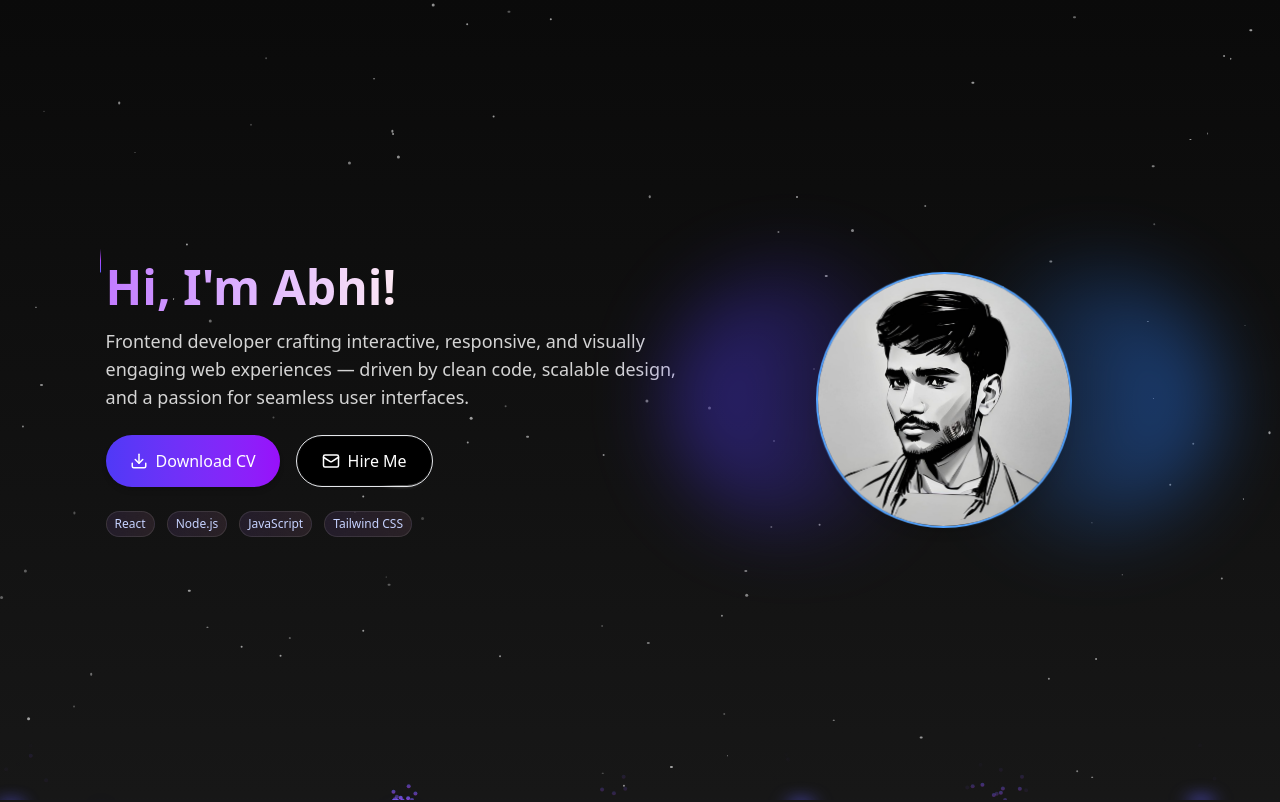
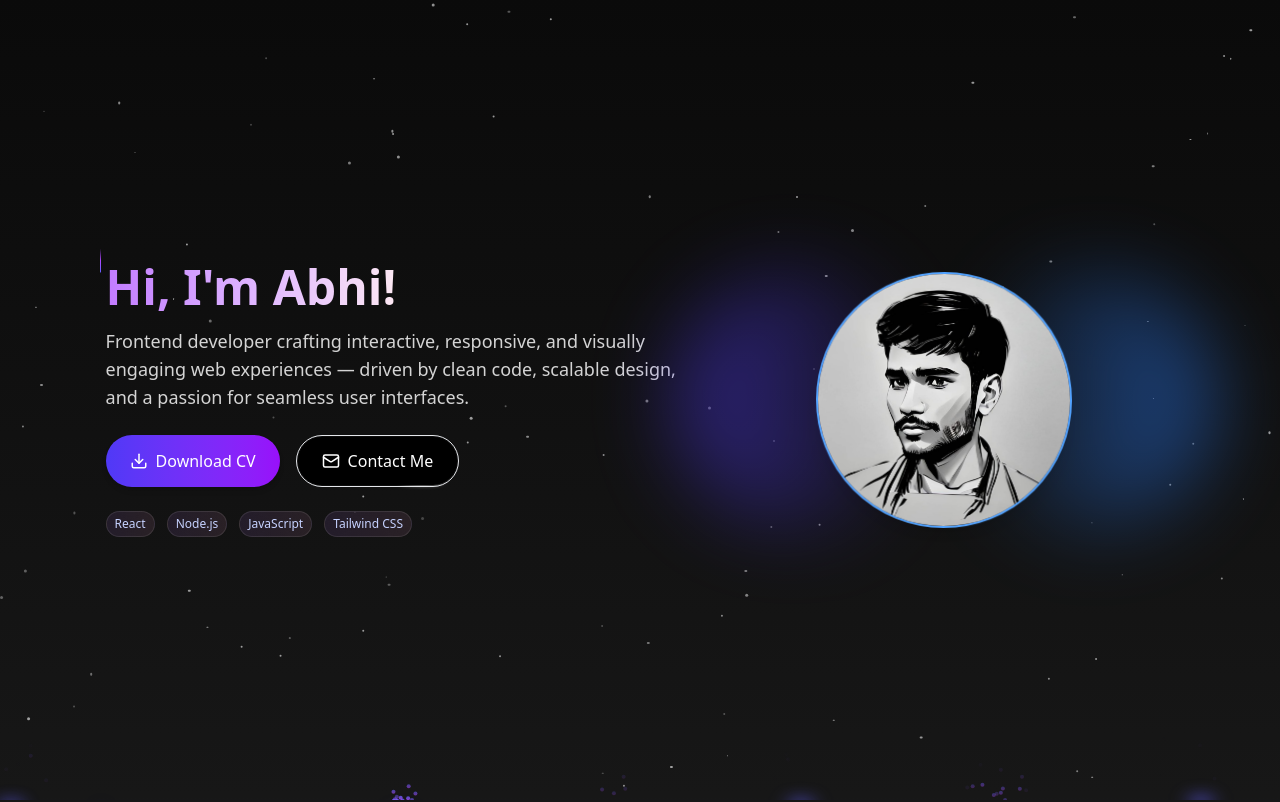
Before and after one commit to abhishekgade790/portfolio, a React (Vite) app: page / in a window 1280 px wide. Shown: the top 802 px of the page. Built offline with nearby package versions, Linux system fonts and the light colour scheme.

Commit message:
solved cv and mail issue on hero page

```diff
--- a/src/components/Contact.jsx
+++ b/src/components/Contact.jsx
@@ -32,7 +32,7 @@ const Contact = () => {
                 Let's Connect!
             </motion.h1>
 
-            <div className="flex flex-wrap justify-center gap-3 md:gap-4 p-4 max-w-4xl w-full md:grid md:grid-cols-8 md:grid-rows-9">
+            <div className="flex flex-wrap justify-center gap-2 md:gap-4 p-4 max-w-4xl w-full md:grid md:grid-cols-8 md:grid-rows-9">
                 {/* Gmail */}
                 <motion.a href="mailto:abhishekgade790@gmail.com" target="_blank"
                     className="flex items-center justify-center p-4 md:p-12 bg-zinc-800 border text-2xl border-neutral-400/50 rounded-lg text-white gap-2 hover:bg-red-500 hover:bg-opacity-80 transition md:col-span-4 md:row-span-3 md:w-auto w-full"
@@ -81,7 +81,7 @@ const Contact = () => {
                 initial={{ opacity: 0, scale: 0.7 }}
                 animate={isVisible ? { opacity: 1, scale: 1 } : {}}
                 transition={{ delay: 0.5, duration: 0.5, ease: "easeOut" }}
-                className="text-gray-300 m-4 text-lg text-center max-w-4xl mt-12 md:mt-15 mb-16 md:mb-24"
+                className="text-gray-400 m-4 text-md text-center max-w-4xl mt-12 md:mt-15 mb-16 md:mb-24"
             >
                 You’re welcome to connect with me on any of these platforms. I’m always excited to collaborate on innovative projects, brainstorm fresh ideas, or explore new opportunities that align with your vision.
             </motion.p>
--- a/src/components/FloatingNavDemo.jsx
+++ b/src/components/FloatingNavDemo.jsx
@@ -1,16 +1,12 @@
 "use client";
 import React from "react";
 import { FloatingNav } from "@/components/ui/floating-navbar";
-import { IconHome, IconMessage, IconUser } from "@tabler/icons-react";
+import { IconHome } from "@tabler/icons-react";
 import { IconFileText } from "@tabler/icons-react";
 import { IconCode } from "@tabler/icons-react";
-import { IconTools } from "@tabler/icons-react";
 import { IconTool } from "@tabler/icons-react";
-import { PhoneCall } from "lucide-react";
 import { Contact2Icon } from "lucide-react";
-import { User } from "lucide-react";
 import { User2 } from "lucide-react";
-import { IconCodeCircle } from "@tabler/icons-react";
 export function FloatingNavDemo() {
   const navItems = [
   {
--- a/src/components/Hero.jsx
+++ b/src/components/Hero.jsx
@@ -78,11 +78,12 @@ const Hero = () => {
           >
             {/* Download CV Button */}
             <motion.a
-    href="/Abhishek-CV.pdf"
-    download
+              href="https://drive.google.com/file/d/1fHiVo5UN9RjUs20z2QIN1wKyepQOdlbW/view?usp=drivesdk"
+              target="_blank"
+              rel="noopener noreferrer"
               whileTap={{ scale: 0.97 }}
               whileHover={{ scale: 1.04 }}
-    className="inline-flex items-center gap-2 px-6 py-3 rounded-full font-medium text-white bg-gradient-to-r from-indigo-600 to-purple-600 shadow-md hover:shadow-lg hover:from-indigo-500 hover:to-purple-500 transition-all duration-100 ease-in-out"
+              className="inline-flex items-center gap-2 px-6 py-3 rounded-full font-medium text-white bg-gradient-to-r from-indigo-600 to-purple-600 shadow-md hover:shadow-lg hover:from-indigo-500 hover:to-purple-500 transition-all duration-300 ease-in-out"
             >
               <Download size={18} /> Download CV
             </motion.a>
@@ -92,9 +93,16 @@ const Hero = () => {
               whileTap={{ scale: 0.97 }}
               whileHover={{ scale: 1.04 }}
             >
-    <HoverBorderGradient className="inline-flex items-center gap-2 px-6 py-3 font-medium text-white rounded-full transition-all duration-100 ease-in-out hover:shadow-md hover:shadow-pink-500/30">
-      <MailIcon size={18} /> Hire Me
+              <a
+                href="mailto:abhishekgade790@gmail.com"
+                target="_blank"
+                rel="noopener noreferrer"
+              >
+                <HoverBorderGradient className="inline-flex items-center justify-center gap-2 px-6 py-3 font-medium text-white rounded-full transition-all duration-100 ease-in-out hover:shadow-md hover:shadow-pink-500/30">
+                  <MailIcon size={18} />
+                  Contact Me
                 </HoverBorderGradient>
+              </a>
             </motion.div>
           </motion.div>
 
@@ -131,14 +139,11 @@ const Hero = () => {
             ease: "easeInOut",
           }}
         >
-          {/* Gradient Glows */}
           <div className="absolute left-[-40px] top-1/2 -translate-y-1/2 w-64 h-64 bg-gradient-to-r from-indigo-600 to-transparent blur-2xl opacity-50 rounded-full z-0"></div>
           <div className="absolute right-[-40px] top-1/2 -translate-y-1/2 w-64 h-64 bg-gradient-to-l from-blue-500 to-transparent blur-2xl opacity-50 rounded-full z-0"></div>
 
-          {/* Aura Pulse Animation */}
           <div className="absolute inset-0 rounded-full animate-[pulseGlow_5s_ease-in-out_infinite] z-0"></div>
 
-          {/* Image with Hover Effect */}
           <motion.div
             whileHover={{ scale: 1.05, rotateZ: 2 }}
             transition={{ type: "spring", stiffness: 120 }}
@@ -154,7 +159,6 @@ const Hero = () => {
         </motion.div>
       </motion.div>
 
-      {/* Custom PulseGlow Animation */}
       <style jsx>{`
         @keyframes pulseGlow {
           0%, 100% {
```
Lines whose indentation alone changed are shown as unchanged.
